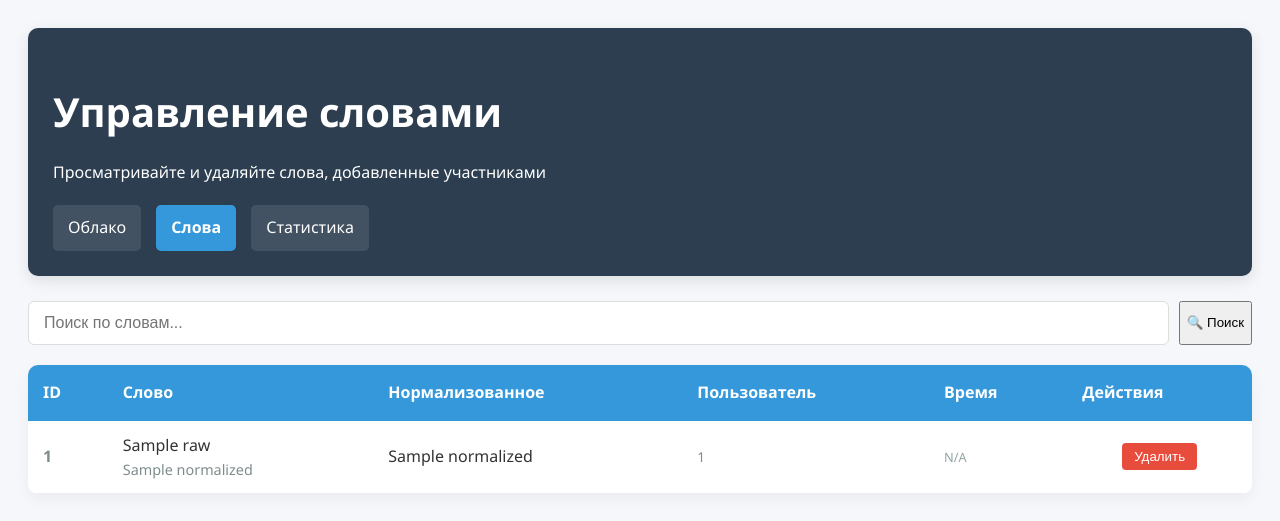
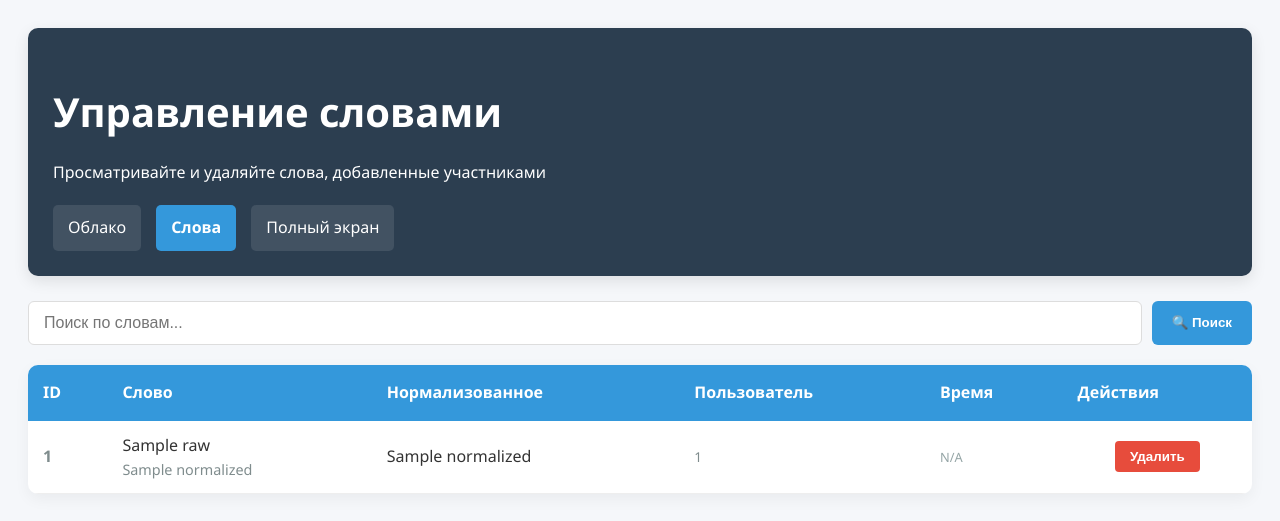
Before and after one commit to desretoot-a11y/wordcloud-octo-carnival, a Flask app: template templates/admin-words.html in a window 1280 px wide. Shown: the top 521 px of the page. Run offline with Flask 3, Linux system fonts and the light colour scheme; the template is opened without the code that fills it: most values are stand-ins (such as "Sample title", 1, 10 or a date in 2020).

Commit message:
Update admin-words.html

```diff
--- a/templates/admin-words.html
+++ b/templates/admin-words.html
@@ -8,9 +8,7 @@
         :root {
             --primary: #3498db;
             --danger: #e74c3c;
-            --success: #2ecc71;
             --dark: #2c3e50;
-            --light: #ecf0f1;
         }
 
         body {
@@ -71,6 +69,23 @@
             border: 1px solid #ddd;
             border-radius: 6px;
             font-size: 16px;
+            transition: border 0.3s;
+        }
+
+        .search-bar input:focus {
+            border-color: var(--primary);
+            outline: none;
+            box-shadow: 0 0 0 3px rgba(52, 152, 219, 0.2);
+        }
+
+        .search-bar button {
+            padding: 12px 20px;
+            background: var(--primary);
+            color: white;
+            border: none;
+            border-radius: 6px;
+            cursor: pointer;
+            font-weight: 600;
         }
 
         .words-table {
@@ -87,6 +102,8 @@
             color: white;
             text-align: left;
             padding: 15px;
+            position: sticky;
+            top: 0;
         }
 
         .words-table td {
@@ -125,9 +142,10 @@
             color: white;
             border: none;
             border-radius: 4px;
-            padding: 6px 12px;
+            padding: 8px 15px;
             cursor: pointer;
             transition: background 0.3s;
+            font-weight: 600;
         }
 
         .remove-btn:hover {
@@ -152,23 +170,14 @@
             font-size: 0.8rem;
             color: #95a5a6;
         }
+
         .words-table tr {
-            transition: all 0.3s ease;
+            transition: all 0.4s ease;
         }
 
         .words-table tr.removing {
             transform: translateX(100%);
             opacity: 0;
-        }
-
-        @keyframes pulse {
-            0% { transform: scale(1); }
-            50% { transform: scale(1.02); }
-            100% { transform: scale(1); }
-        }
-
-        .pulse {
-            animation: pulse 2s infinite;
         }
     </style>
 </head>
@@ -180,7 +189,7 @@
         <div class="admin-nav">
             <a href="{{ url_for('admin_panel', password=request.args.get('password')) }}">Облако</a>
             <a href="{{ url_for('admin_words_panel', password=request.args.get('password')) }}" class="active">Слова</a>
-            <a href="{{ url_for('admin_panel', password=request.args.get('password')) }}">Статистика</a>
+            <a href="{{ url_for('display_fullscreen') }}" target="_blank">Полный экран</a>
         </div>
     </div>
 
@@ -226,21 +235,20 @@
     </table>
 
     <script>
-        // Удаление слова администратором
         function removeWord(wordId) {
             if (confirm(`Удалить слово с ID ${wordId}?`)) {
-                const row = document.querySelector(`tr:has(td.word-id:contains("${wordId}")`);
-
-                // Анимация удаления
+                const row = document.querySelector(`tr:has(td.word-id:contains("${wordId}"))`);
+                if (row) {
                     row.classList.add('removing');
 
                     setTimeout(() => {
+                        const formData = new FormData();
+                        formData.append('word_id', wordId);
+                        formData.append('password', '{{ request.args.get("password") }}');
+
                         fetch('/admin/remove-word', {
                             method: 'POST',
-                        body: new URLSearchParams({
-                            'word_id': wordId,
-                            'password': '{{ request.args.get("password") }}'
-                        })
+                            body: formData
                         })
                         .then(response => {
                             if (response.ok) {
@@ -253,13 +261,15 @@
                     }, 300);
                 }
             }
+        }
 
-        // Фильтрация слов
         function filterWords() {
             const searchTerm = document.getElementById('searchInput').value.toLowerCase();
             const rows = document.querySelectorAll('#wordsTableBody tr');
 
             rows.forEach(row => {
+                if (row.classList.contains('no-words')) return;
+
                 const wordRaw = row.querySelector('.word-raw').textContent.toLowerCase();
                 const wordNormalized = row.querySelector('.word-normalized').textContent.toLowerCase();
 
@@ -271,7 +281,6 @@
             });
         }
 
-        // Инициализация
         document.getElementById('searchInput').addEventListener('keyup', filterWords);
     </script>
 </body>
```
Lines whose indentation alone changed are shown as unchanged.
